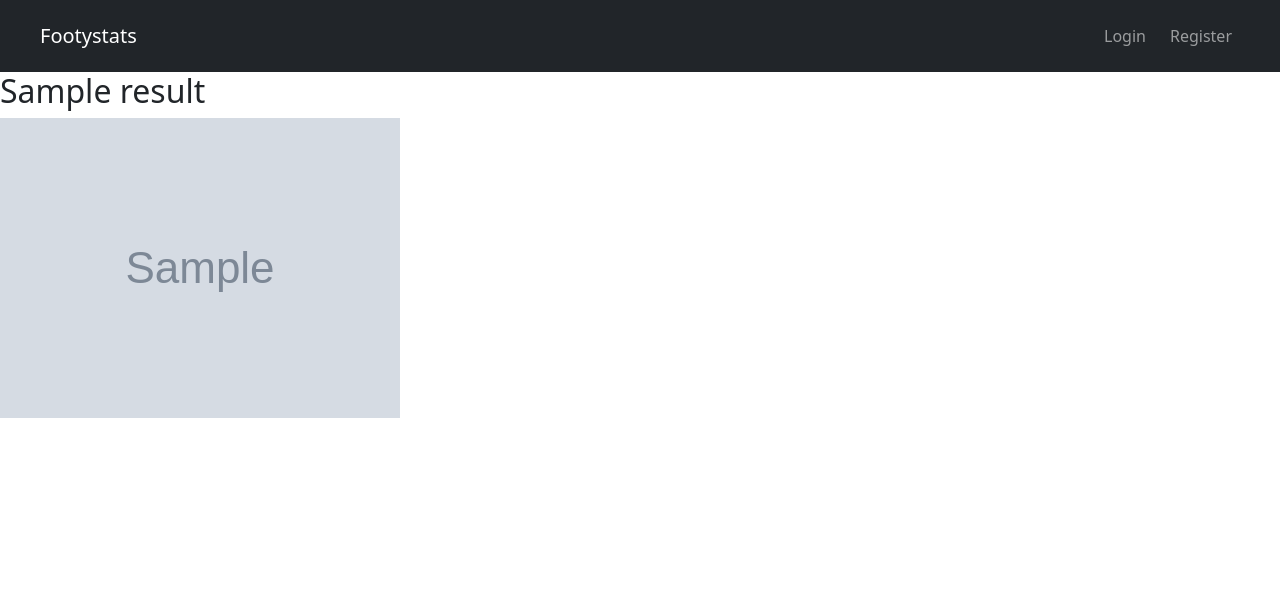
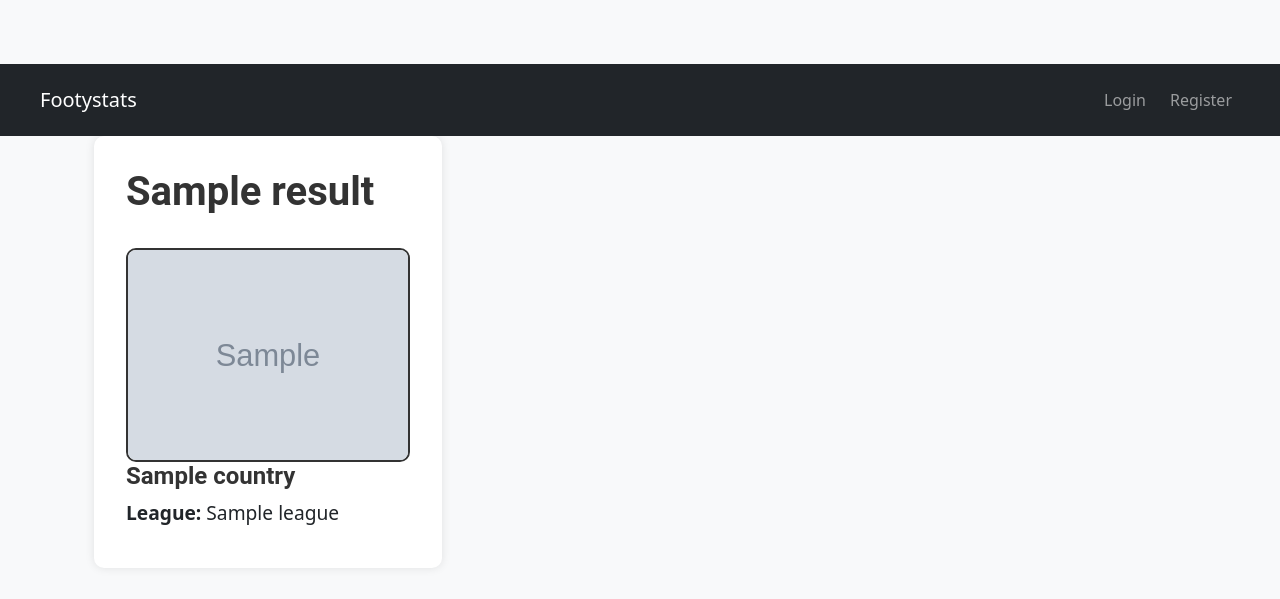
Before and after one commit to ravella10/IS601-006, a Flask app: template final_project/user/templates/view.html in a window 1280 px wide. Shown: the top 599 px of the page. Run offline with Flask 2, Linux system fonts and the light colour scheme; the template is opened without the code that fills it: most values are stand-ins (such as "Sample title", 1, 10 or a date in 2020); grey boxes marked "Sample" are stand-in pictures; some libraries are stand-ins or nearby versions.

Commit message:
isthisit

```diff
--- a/final_project/user/templates/view.html
+++ b/final_project/user/templates/view.html
@@ -1,5 +1,4 @@
 {% extends "layout.html" %}
-
 
 {% block head %}
   {{super()}}
@@ -7,21 +6,79 @@
   <meta http-equiv="X-UA-Compatible" content="IE=edge">
   <meta name="viewport" content="width=device-width, initial-scale=1.0">
 
- <!--Bootstrap CSS-->
+  <!-- Bootstrap CSS -->
   <link href="https://cdn.jsdelivr.net/npm/bootstrap@5.0.0-beta3/dist/css/bootstrap.min.css" rel="stylesheet" integrity="sha384-eOJMYsd53ii+scO/bJGFsiCZc+5NDVN2yr8+0RDqr0Ql0h+rP48ckxlpbzKgwra6" crossorigin="anonymous">
 
-<!--Fontawesome-->
+  <!-- Fontawesome -->
   <link rel="stylesheet" href="https://pro.fontawesome.com/releases/v5.10.0/css/all.css" integrity="sha384-AYmEC3Yw5cVb3ZcuHtOA93w35dYTsvhLPVnYs9eStHfGJvOvKxVfELGroGkvsg+p" crossorigin="anonymous"/>
 
+  <style>
+    /* Custom styles */
+    body {
+      background-color: #f8f9fa;
+      padding-top: 4rem;
+    }
+
+    h1, h2, h3, h4, h5, h6 {
+      font-family: 'Roboto', sans-serif;
+      font-weight: bold;
+      color: #333;
+    }
+
+    img {
+      max-width: 100%;
+      margin-top: 1.5rem;
+      border: 2px solid #333;
+      border-radius: 10px;
+    }
+
+    .team-card {
+      background-color: #fff;
+      border-radius: 10px;
+      box-shadow: 0 0 10px rgba(0,0,0,0.1);
+      margin-bottom: 2rem;
+      padding: 2rem;
+    }
+
+    .team-card h2 {
+      font-size: 2.5rem;
+      margin-bottom: 1rem;
+    }
+
+    .team-card h3 {
+      font-size: 1.5rem;
+      margin-bottom: 0.5rem;
+    }
+
+    .team-card p {
+      font-size: 1.2rem;
+      margin-bottom: 0.5rem;
+    }
+
+    .team-card img {
+      margin-top: 1rem;
+    }
+  </style>
 {% endblock %}
-{% block title %}Edit Watchlist{% endblock %}
+
+{% block title %}Team Data{% endblock %}
+
 {% block content %}
-{% for c in result_list%}
+  <div class="container">
+    <div class="row">
+      {% for c in result_list %}
+        <div class="col-md-6 col-lg-4">
+          <div class="team-card">
             <h2>{{c['name']}}</h2>
-<img src = "{{c['logo']}}" alt="{{c['name']+' logo'}}">
+            <img src="{{c['logo']}}" alt="{{c['name']}} logo">
+            <h3>{{c['country']}}</h3>
+            <p><strong>League:</strong> {{c['league']}}</p>
+          </div>
+        </div>
       {% endfor %}
+    </div>
+  </div>
 
-
-
-<script src="https://cdn.jsdelivr.net/npm/bootstrap@5.0.0-beta1/dist/js/bootstrap.bundle.min.js" integrity="sha384-ygbV9kiqUc6oa4msXn9868pTtWMgiQaeYH7/t7LECLbyPA2x65Kgf80OJFdroafW" crossorigin="anonymous"></script>
+  <!-- Bootstrap JS -->
+  <script src="https://cdn.jsdelivr.net/npm/bootstrap@5.0.0-beta1/dist/js/bootstrap.bundle.min.js" integrity="sha384-ygbV9kiqUc6oa4msXn9868pTtWMgiQaeYH7/t7LECLbyPA2x65Kgf80OJFdroafW"
   {% endblock %}
```
Also changed, not shown: final_project/user/watchlist.py (+27 -6 lines). Lines whose indentation alone changed are shown as unchanged.
